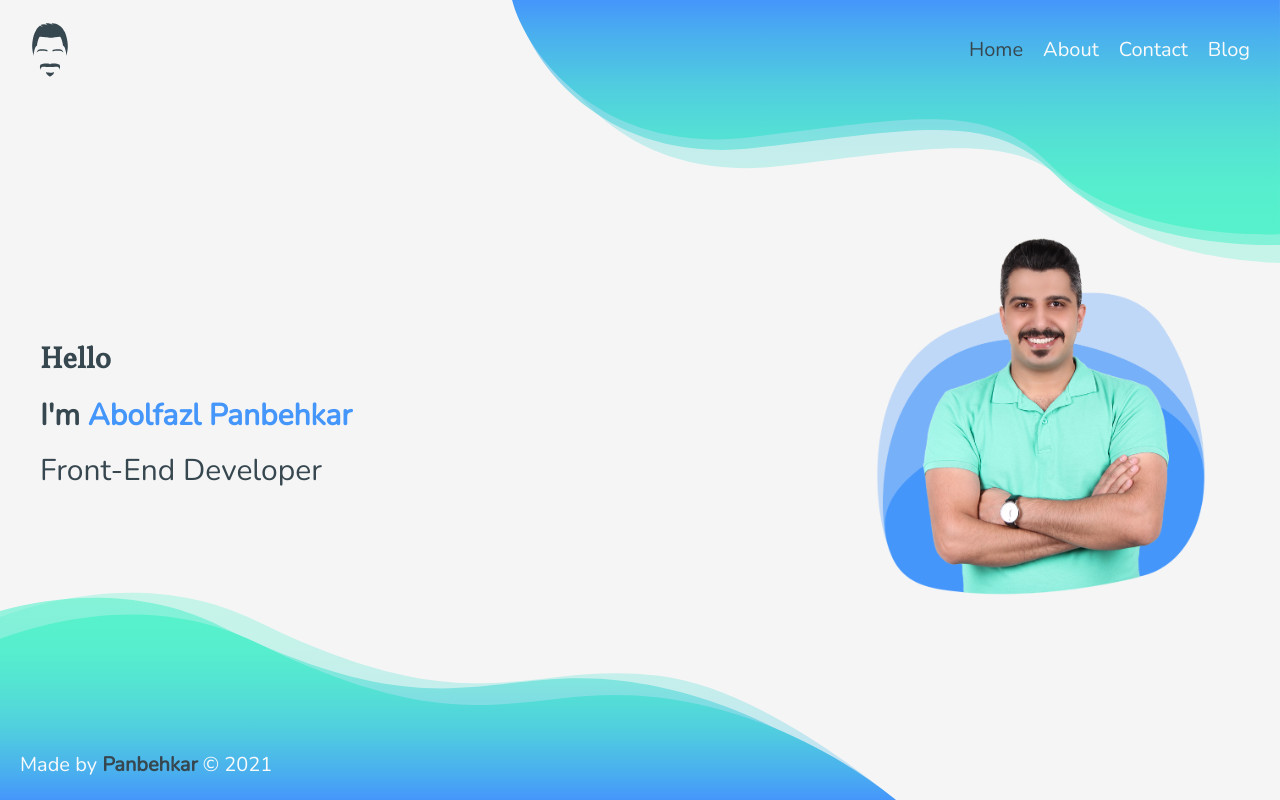
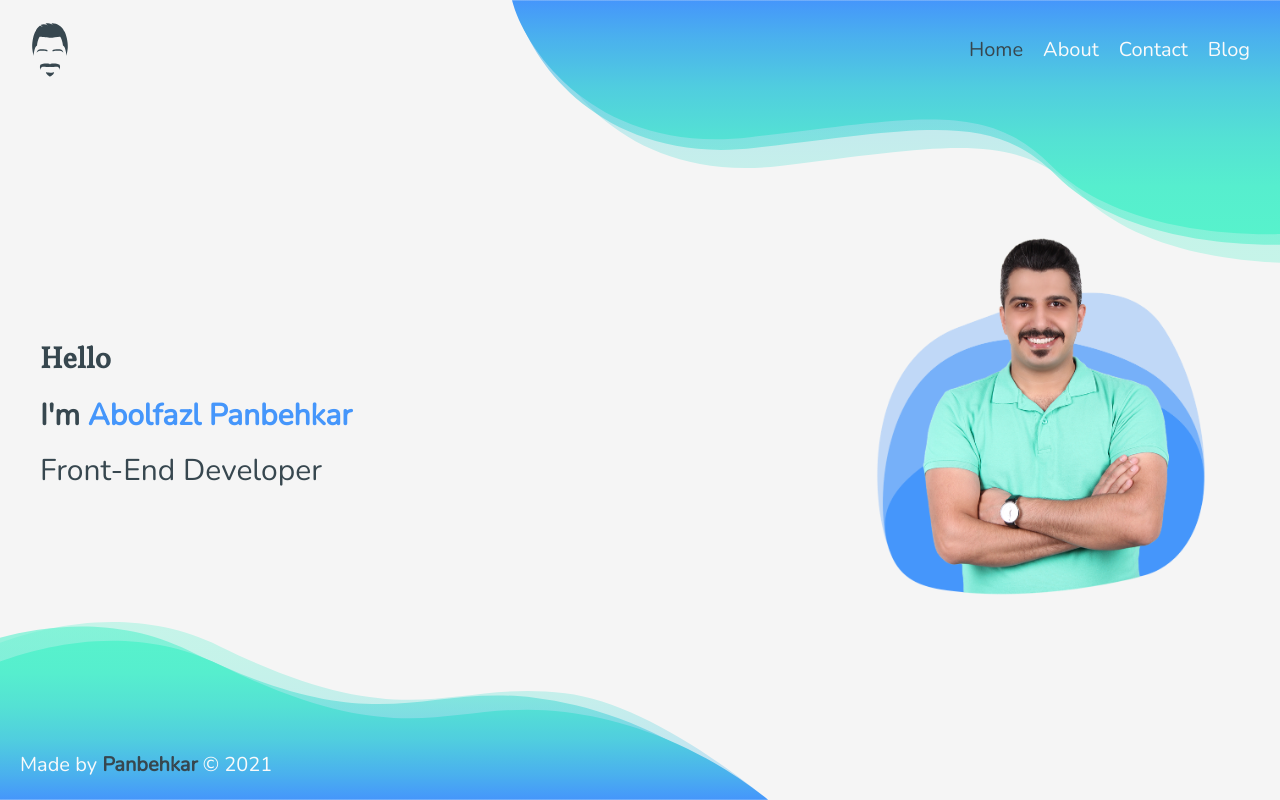
Before and after one commit to panbehkar/panbehkar, a Gatsby site: page / in a window 1280 px wide. Built offline with nearby package versions, Linux system fonts and the light colour scheme; Gatsby itself is replaced by a stand-in of ours.

Commit message:
fix: fix background-image issue

```diff
--- a/gatsby-config.js
+++ b/gatsby-config.js
@@ -39,7 +39,7 @@ module.exports = {
     {
       resolve: `gatsby-source-contentful`,
       options: {
-        spaceId: `3j18p1obz0t5`,
+        spaceId: process.env.CONTENTFUL_SPACE_ID,
         accessToken: process.env.CONTENTFUL_ACCESS_TOKEN,
       },
     },
--- a/src/assets/scss/index.scss
+++ b/src/assets/scss/index.scss
@@ -47,39 +47,45 @@ body {
   position: relative;
   overflow: hidden;
 
-  &::before {
-    content: "";
+  .bg-top {
     @include position(absolute, 0, 0, auto, auto);
-    @include box(60%, 300px);
-    background-image: url("../images/bg-top.svg");
-    background-repeat: no-repeat;
-    background-position: top right;
-    background-size: contain;
+    width: 60%;
 
-    @include mQ($sm) {
+    @include mQ($md) {
       width: 70%;
     }
 
-    @include mQ($xs) {
+    @include mQ($sm) {
       width: 80%;
+    }
+
+    .gatsby-image-wrapper {
+      width: 100%;
+
+      & > div {
+        max-width: initial !important;
+      }
     }
   }
 
-  &::after {
-    content: "";
+  .bg-bottom {
     @include position(absolute, auto, auto, 0, 0);
-    @include box(70%, 300px);
-    background-image: url("../images/bg-bottom.svg");
-    background-repeat: no-repeat;
-    background-position: bottom left;
-    background-size: contain;
+    width: 60%;
+
+    @include mQ($md) {
+      width: 70%;
+    }
 
     @include mQ($sm) {
-      width: 75%;
+      width: 100%;
     }
 
-    @include mQ($xs) {
+    .gatsby-image-wrapper {
       width: 100%;
+
+      & > div {
+        max-width: initial !important;
+      }
     }
   }
 
--- a/src/components/layout.js
+++ b/src/components/layout.js
@@ -2,14 +2,21 @@ import React from "react"
 import PropTypes from "prop-types"
 import Header from "./header"
 import Footer from "./footer"
+import { StaticImage } from "gatsby-plugin-image"
 import "../assets/scss/index.scss"
 
 const Layout = ({ children }) => {
   return (
     <main className="main">
+      <div className="bg-top">
+        <StaticImage src="../assets/images/bg-top.svg" alt="bg-top" />
+      </div>
       <Header />
       <section className="content">{children}</section>
       <Footer />
+      <div className="bg-bottom">
+        <StaticImage src="../assets/images/bg-bottom.svg" alt="bg-bottom" />
+      </div>
     </main>
   )
 }
```
